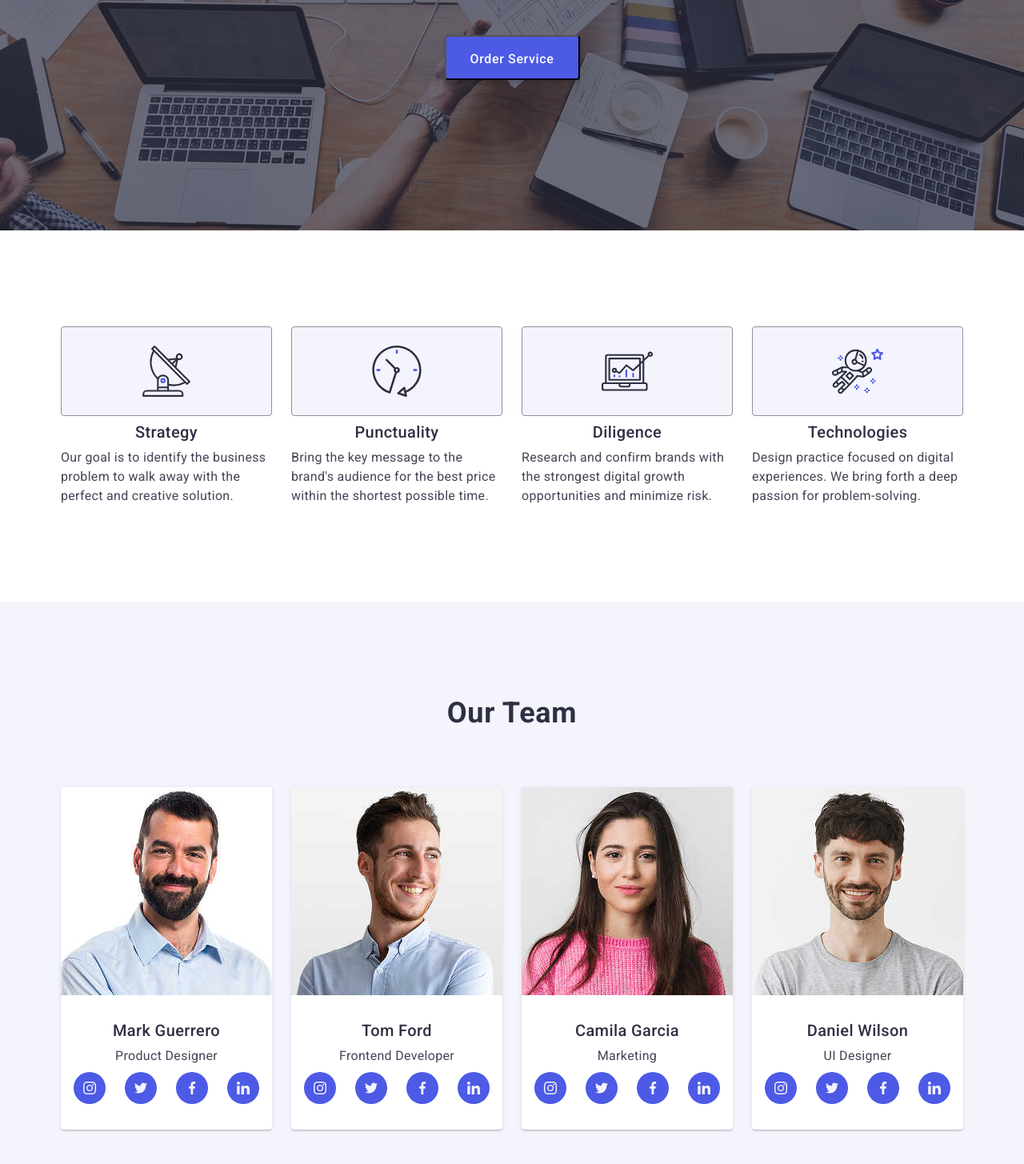
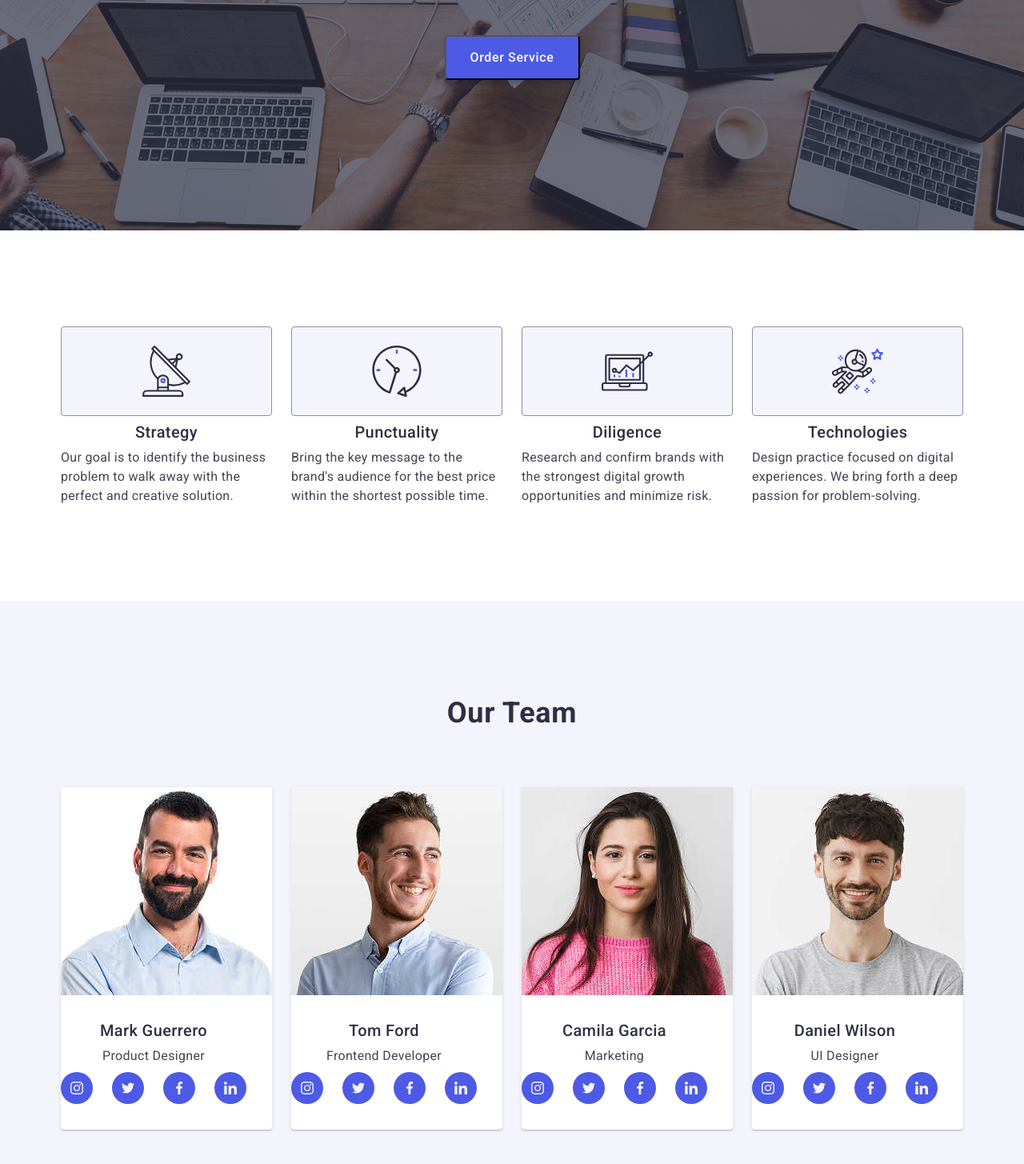
Before and after one commit to Oleksandr-Sulyma/goit-markup-hw-06, a plain HTML site: page index.html in a window 1280 px wide. Shown: the part 439-1894 px from the top of the page at 80% size. Drawn offline with nearby package versions, Linux system fonts and the light colour scheme.

Commit message:
hw-06-finish-2

```diff
--- a/css/styles.css
+++ b/css/styles.css
@@ -524,7 +524,7 @@ input {
   letter-spacing: 0.04em;
   color: #fff;
   border-radius: 4px;
-  padding: 16px;
+  padding: 0 16px;
   text-align: center;
   width: 169px;
   height: 56px;
@@ -629,7 +629,7 @@ input {
   flex-wrap: wrap;
   row-gap: 72px;
   justify-content: space-between;
-  align-items: center;
+  align-items: start;
 }
 
 .about-item {
@@ -643,6 +643,7 @@ input {
 .about-subtitle {
   font-weight: 700;
   width: 100%;
+  /* height: 100%; */
   font-size: 36px;
   line-height: 1.1;
   letter-spacing: 0.02em;
@@ -658,6 +659,7 @@ input {
   letter-spacing: 0.02em;
   color: #434455;
   /* width: 100%; */
+  /* height: 100%; */
   margin: 0 auto;
 }
 
@@ -726,8 +728,8 @@ input {
 }
 
 .team-item {
-  /* display: flex; */
-  align-items: center;
+  display: flex;
+  align-items: start;
   justify-content: center;
   flex-direction: column;
   border-radius: 0 0 4px 4px;
@@ -740,10 +742,9 @@ input {
 
 .team-member-info {
   display: flex;
-  align-items: center;
-  justify-content: center;
   flex-direction: column;
-  margin: 0 auto;
+  flex-grow: 1;
+  justify-content: space-between;
   padding: 32px 0;
   gap: 8px;
 }
@@ -778,8 +779,7 @@ input {
   .team-list {
     row-gap: 64px;
     column-gap: 24px;
-    justify-content: center;
-    align-items: center;
+    align-items: stretch;
   }
 }
 
@@ -790,7 +790,6 @@ input {
 
   .team-list {
     justify-content: space-between;
-    /* align-items: center; */
   }
 }
 
--- a/index.html
+++ b/index.html
@@ -593,9 +593,13 @@
             <li class="portfolio-item">
               <div class="portfolio-img-press">
                 <picture>
-                  <source media="(max-width: 767px)"" srcset="
-                  ./images/our-portfolio/mobil-project-5.png 1x,
-                  ./images/our-portfolio/mobil-project-5@2x.png 2x " />
+                  <source
+                    media="(max-width: 767px)"
+                    srcset="
+                      ./images/our-portfolio/mobil-project-5.png    1x,
+                      ./images/our-portfolio/mobil-project-5@2x.png 2x
+                    "
+                  />
                   <source
                     media="(min-width: 768px) and (max-width: 1155px)"
                     srcset="
```
